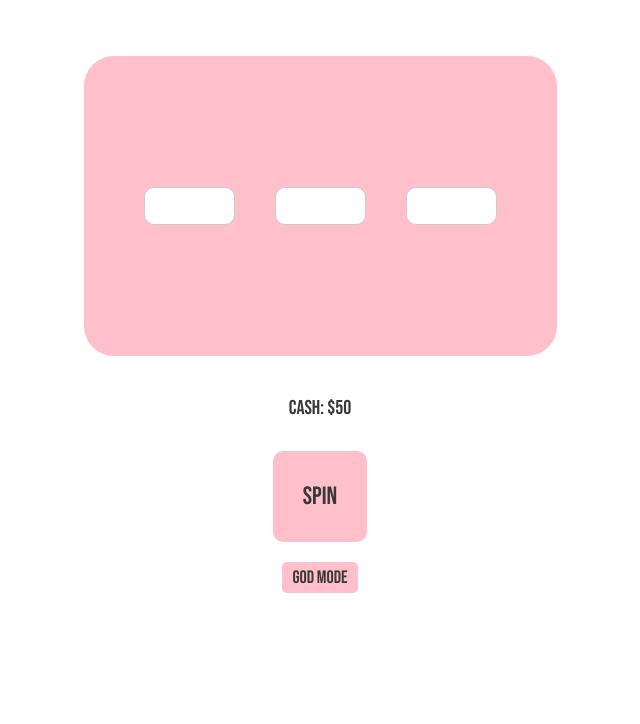
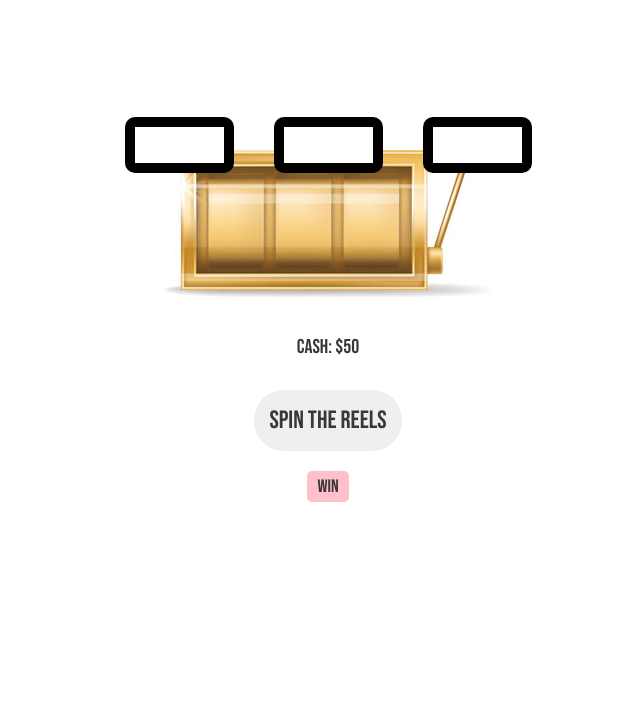
Before and after one commit to purplepath19/SlotMachine, a plain HTML site: page index.html in a window 1280 px wide. Shown: the part 76-800 px from the top of the page, without its empty margins (320-960 px from the left). Drawn offline with Linux system fonts and the light colour scheme.

Commit message:
progress slow

```diff
--- a/index.html
+++ b/index.html
@@ -20,26 +20,28 @@
     <img src="./images/beach.png" alt="background" />
   </div> -->
   <header>
-    <h1 class="main-title">The Slots</h1>
+    <h1 class="main-title">   </h1>
   </header>
   <main class="flex-center-column">
 
     <section class="slots"></section>
+
     <div class="winnings-base">
-      <span>Cash: $</span><span class="winnings"></span>
+      <span class="cash">Cash: $</span><span class="winnings"></span>
     </div>
+
   </main>
   <!-- Button Div -->
   <footer class="control-ui flex-center-column">
     <!-- Spin Button -->
     <div class="flex-center-column mt-20">
       <div class="button-base">
-        <button id="startSpinButton" class="spin-button">Spin</button>
+        <button id="startSpinButton" class="spin-button">Spin the reels</button>
       </div>
     </div>
     <div class="flex-center-column mt-20">
       <div class="button-base">
-        <button id="godMode" class="god-mode-button">God Mode</button>
+        <button id="godMode" class="god-mode-button">Win</button>
       </div>
     </div>
   </footer>
--- a/style.css
+++ b/style.css
@@ -1,9 +1,19 @@
+body {
+  background-image: url(./images/photo.png);
+  background-repeat: no-repeat;
+  background-position: center center;
+  width: 100%;
+  height: 100%;
+
+}
+
+
 /* .app-base {
   width: 100%;
   height: 100%;
-} */
+}
 
-/* .bg-design {
+.bg-design {
   position: absolute;
   top: 0;
   left: 0;
@@ -31,7 +41,7 @@
   justify-content: center;
   align-items: center;
   height: 300px;
-  background-color: pink;
+  /* background-color: pink; */
   border-radius: 30px;
   gap: 20px;
   padding: 0 50px;
@@ -53,17 +63,20 @@
   position: relative;
   height: 36px;
   overflow: hidden;
+  border-color: #000;
+  border-width: 10px;
 }
 
 .spin-button {
   font-family: "Bebas Neue";
   font-size: 25px;
-  padding: 30px;
-  border-radius: 10px;
+  padding: 15px;
+  border-radius: 30px;
   color: #383838;
-  background-color: pink;
+  /* background-color: pink; */
   cursor: pointer;
   border: none;
+
 }
 .god-mode-button {
   font-family: "Bebas Neue";
@@ -84,8 +97,7 @@
 }
 
 .spin-button:hover, .god-mode-button:hover {
-  background-color: #ffeaed;
-
+  background-color:  #45a049;
 }
 
 .winnings-base {
```
Also changed, not shown: images/Reel1.png (added), images/Reel2.png (added), images/Reel3.png (added), images/beach.png (added), images/bg.png (added), images/photo.png (added), images/slot.png (added), 1 other file.
